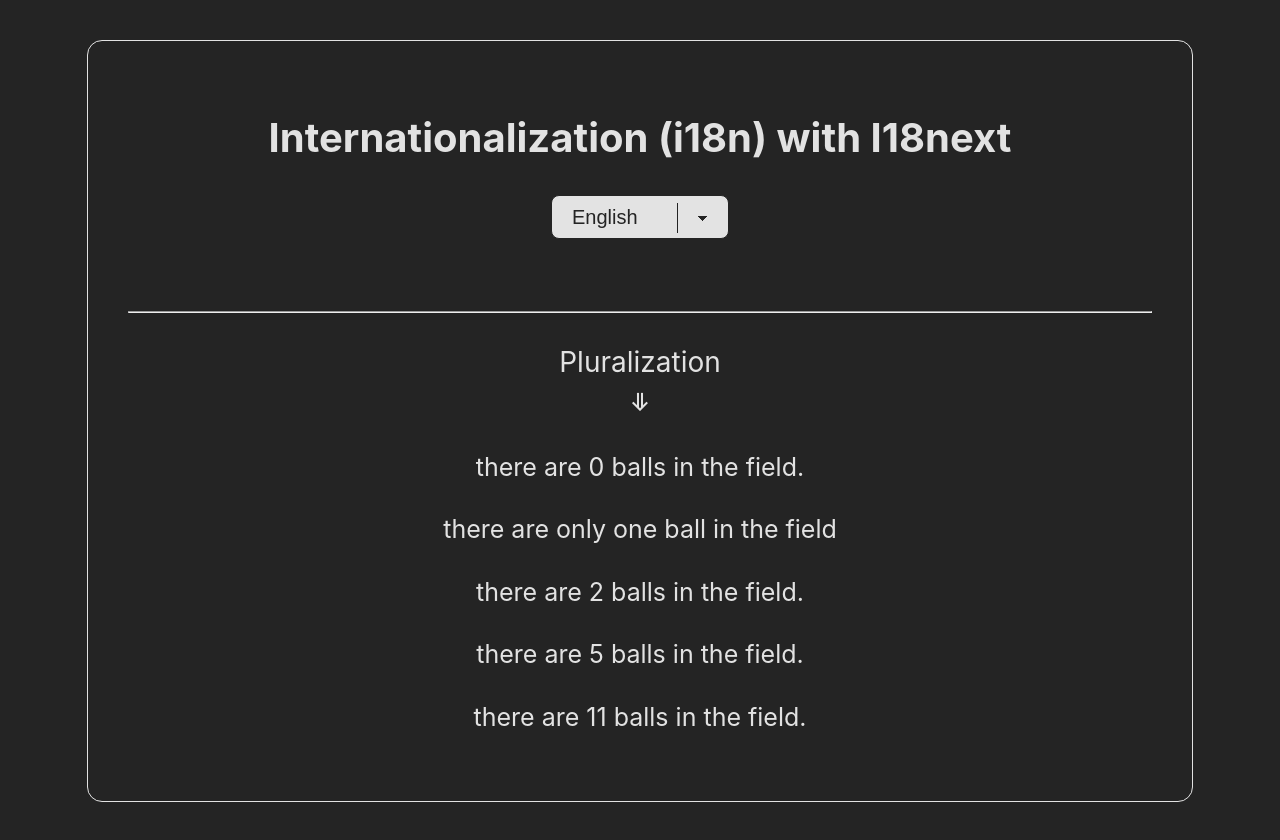
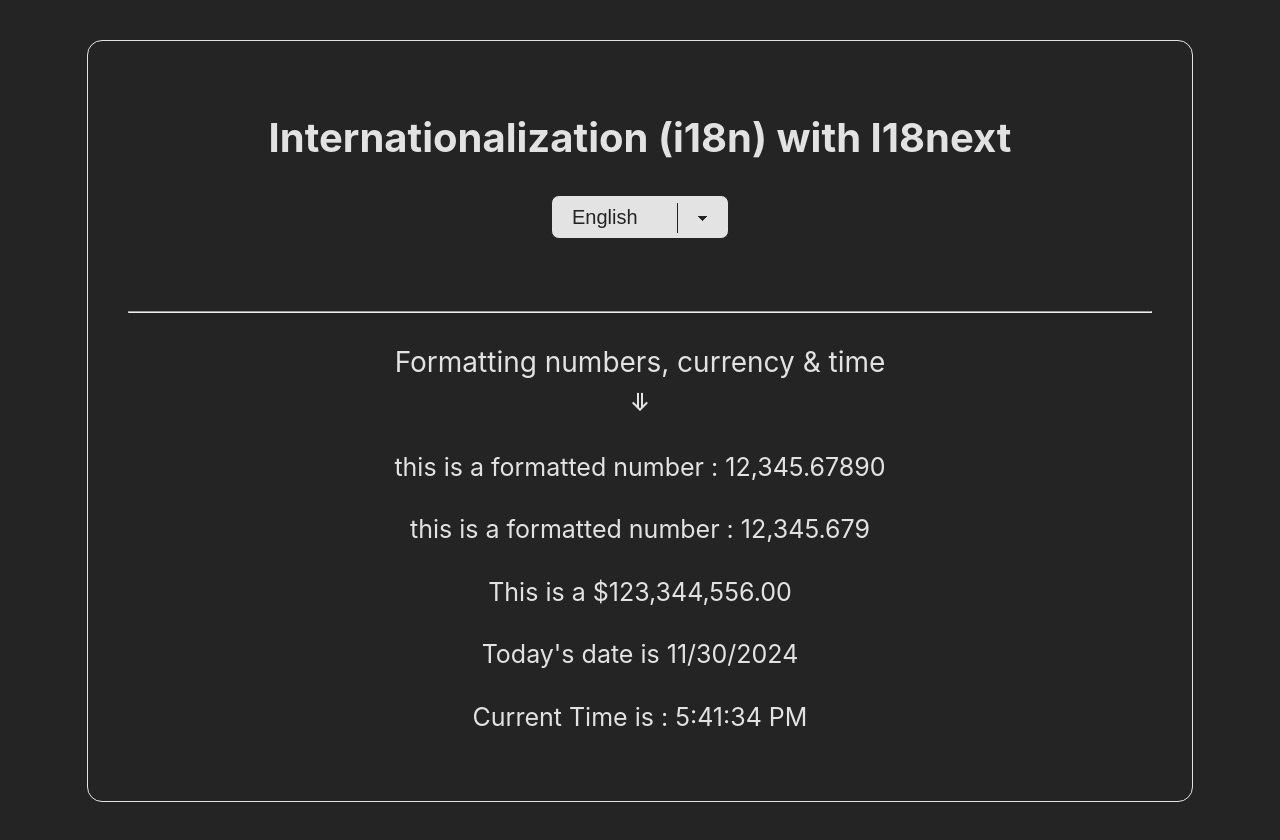
Before and after one commit to Ahmed-Elbessfy/i18next-react, a React (Vite) app: page / in a window 1280 px wide. Shown: the top 840 px of the page. Built offline with nearby package versions, Linux system fonts and the light colour scheme.

Commit message:
config formatting example

```diff
--- a/src/App.tsx
+++ b/src/App.tsx
@@ -88,7 +88,7 @@
         <p>{t("bug", { context: "entomologist", bug: "Bug" })}</p>
       </div> */}
 
-      <div>
+      {/* <div>
         <p className="heading">
           Pluralization
           <span>=&gt;</span>
@@ -99,6 +99,44 @@
         <p>{t("ball", { count: 2 })}</p>
         <p>{t("ball", { count: 5 })}</p>
         <p>{t("ball", { count: 11 })}</p>
+      </div> */}
+
+      <div>
+        <p className="heading">
+          Formatting numbers, currency & time
+          <span>=&gt;</span>
+        </p>
+        <p>
+          {t("formattedNumber", {
+            number: 12345.6789,
+            minimumFractionDigits: 5,
+          })}
+        </p>
+        <p>
+          {t("formattedNumber", {
+            number: 12345.6789,
+            formatParams: {
+              number: {
+                maximumFractionDigits: 3,
+              },
+            },
+          })}
+        </p>
+
+        <p>{t("formattedCurrency", { amount: 123344556 })}</p>
+        <p>{t("formattedDate", { date: new Date() })}</p>
+        <p>
+          {t("formattedTime", {
+            time: new Date(),
+            formatParams: {
+              time: {
+                hour: "numeric",
+                minute: "numeric",
+                second: "numeric",
+              },
+            },
+          })}
+        </p>
       </div>
     </div>
   );
--- a/src/locales/ar/ar_content.json
+++ b/src/locales/ar/ar_content.json
@@ -15,5 +15,9 @@
   "ball_one": "يوجد كرة واحدة فقط في الملعب",
   "ball_two": "يوجد كرتين في الملعب",
   "ball_few": "يوجد بضع كرات في الملعب",
-  "ball_many": "يوجد عدد {{count}} كرات في الملعب"
+  "ball_many": "يوجد عدد {{count}} كرات في الملعب",
+  "formattedNumber": "هذا الرقم ذو صيغة خاصة : {{number, number}}",
+  "formattedCurrency": "هذا الرقم يمثل {{amount, currency(currency:EGP)}}",
+  "formattedDate": "تاريخ اليوم هو : {{date, datetime }}",
+  "formattedTime": "الوقت الحالي : {{time, datetime }}"
 }
--- a/src/locales/en/en_content.json
+++ b/src/locales/en/en_content.json
@@ -11,5 +11,9 @@
   "bug_developer": "{{bug}} is a bad news",
   "bug_entomologist": "{{bug}} is an magnificent creature",
   "ball_one": "there are only one ball in the field",
-  "ball_other": "there are {{count}} balls in the field."
+  "ball_other": "there are {{count}} balls in the field.",
+  "formattedNumber": "this is a formatted number : {{number, number}}",
+  "formattedCurrency": "This is a {{amount, currency(currency:USD)}}",
+  "formattedDate": "Today's date is  {{date, datetime }}",
+  "formattedTime": "Current Time is : {{time, datetime }}"
 }
```
